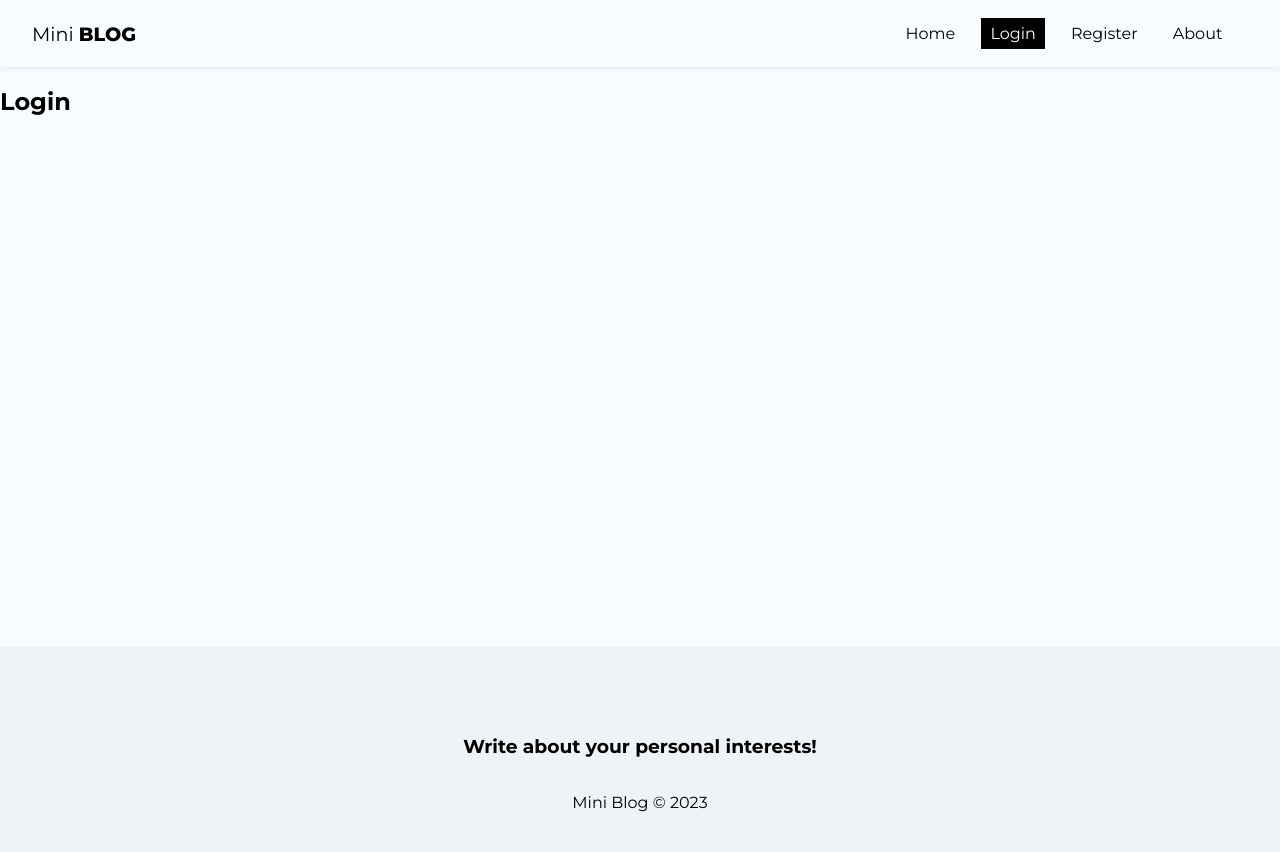
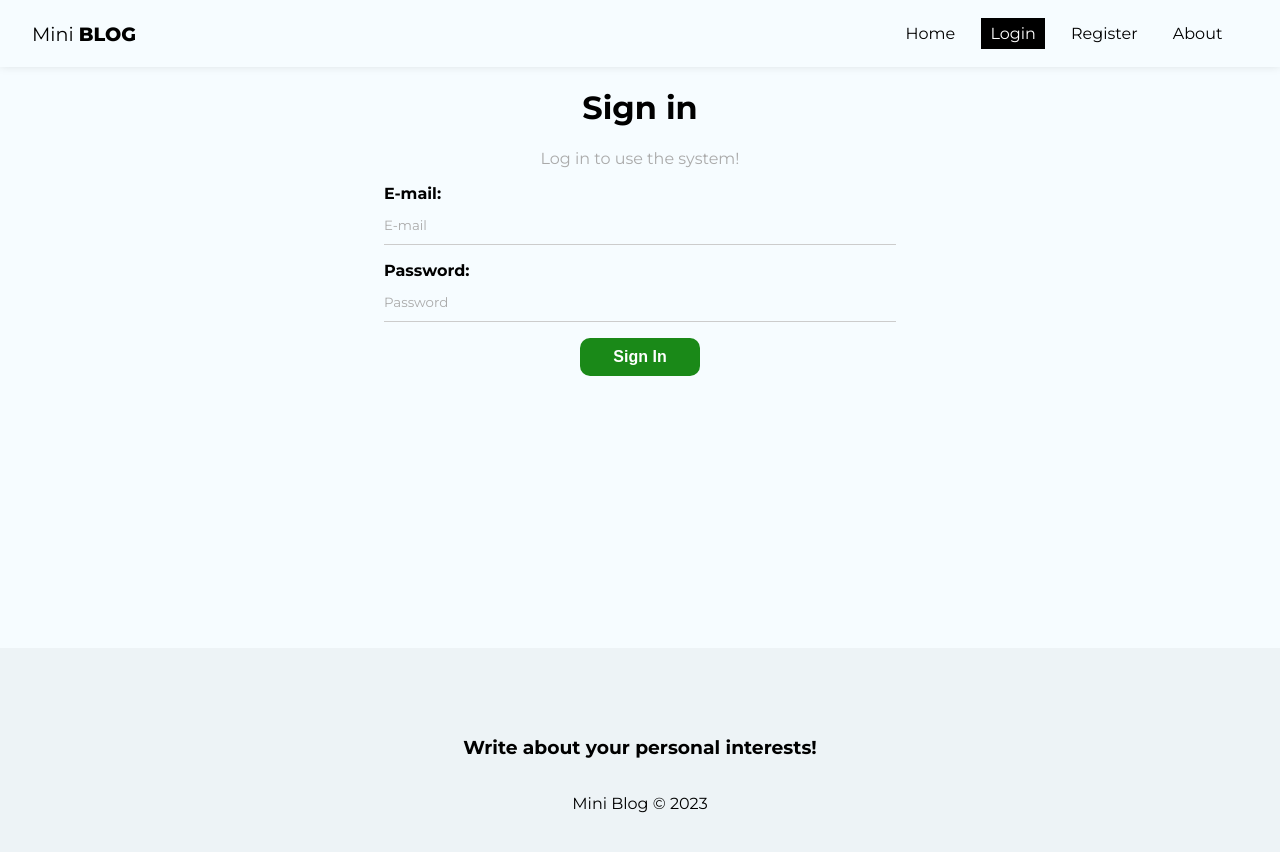
Before and after one commit to lsegouras/miniblog, a React (Create React App) app: page /login in a window 1280 px wide. Shown: the top 852 px of the page. Built offline with nearby package versions, Linux system fonts and the light colour scheme; no server answers.

Commit message:
login html and styles

```diff
--- a/src/pages/Login/Login.js
+++ b/src/pages/Login/Login.js
@@ -1,9 +1,74 @@
 import styles from './Login.module.css'
+import { useEffect, useState } from "react";
+import { useAuthentication } from "../../hooks/useAuthentication";
 
 const Login = () => {
+
+  const [email, setEmail] = useState("");
+  const [password, setPassword] = useState("");
+  const [error, setError] = useState("");
+
+  const { createUser, error: authError, loading } = useAuthentication()
+
+  const handleSubmit = async (e) => {
+    e.preventDefault();
+
+    setError("");
+
+    const user = {
+      email,
+      password,
+    };
+
+    const res = await createUser(user);
+
+    console.log(res);
+
+    setEmail("")
+    setPassword("")
+  };
+
+  useEffect(
+    () => {
+      if (authError) {
+      setError(authError)
+    }
+  }, [authError])
   return (
-    <div>
-      <h2>Login</h2>
+    <div className={styles.login}>
+      <h1>Sign in</h1>
+      <p>Log in to use the system!</p>
+      <form onSubmit={handleSubmit}>
+        <label>
+          <span>E-mail:</span>
+          <input
+            type="email"
+            name="email"
+            required
+            placeholder="E-mail"
+            onChange={(e) => setEmail(e.target.value)}
+            value={email}
+          />
+        </label>
+        <label>
+          <span>Password:</span>
+          <input
+            type="password"
+            name="password"
+            required
+            placeholder="Password"
+            onChange={(e) => setPassword(e.target.value)}
+            value={password}
+          />
+        </label>
+        {!loading && <button className="btn">Sign In</button>}
+        {loading && (
+          <button className="btn" disabled>
+            Please, wait...
+          </button>
+        )}
+        {error && <p className="error">{error}</p>}
+      </form>
     </div>
   )
 }
--- a/src/pages/Login/Login.module.css
+++ b/src/pages/Login/Login.module.css
@@ -0,0 +1,7 @@
+.login{
+  text-align: center;
+}
+
+.login p{
+  color: #aaa;
+}
```
